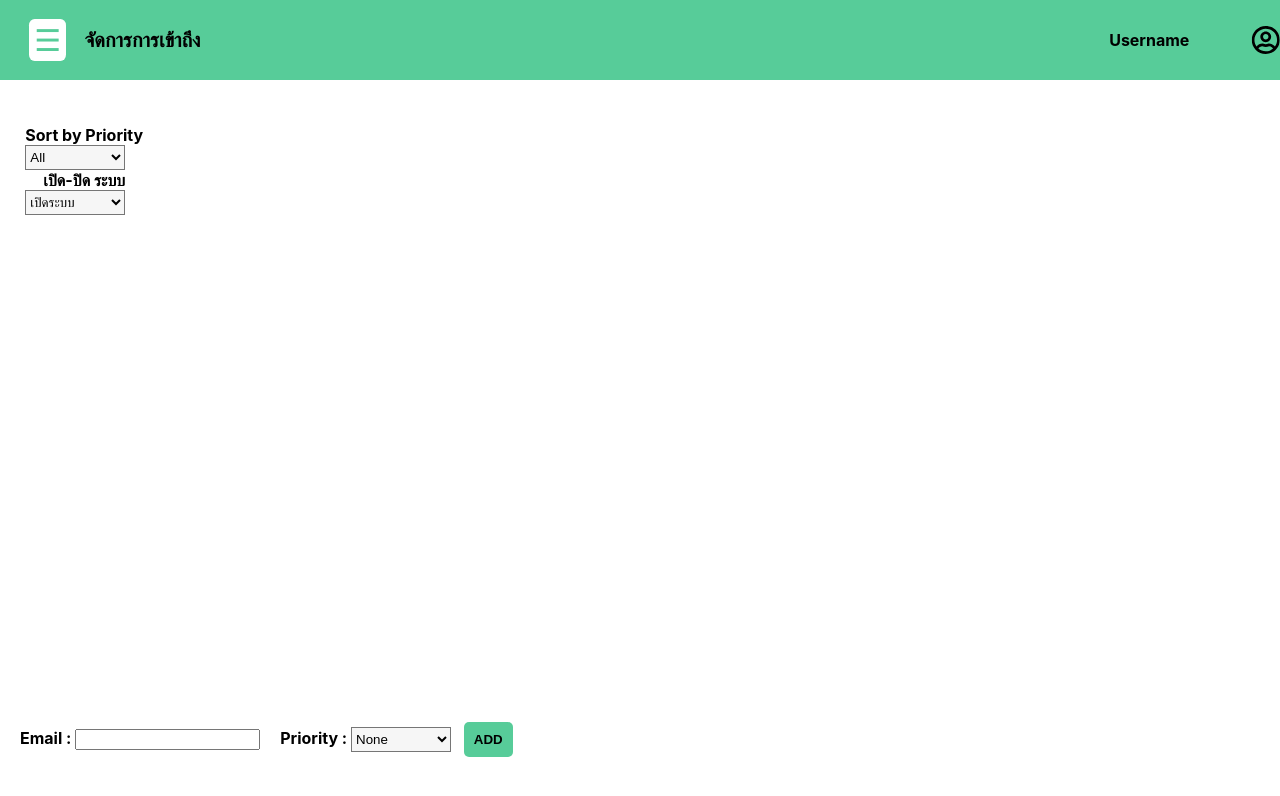
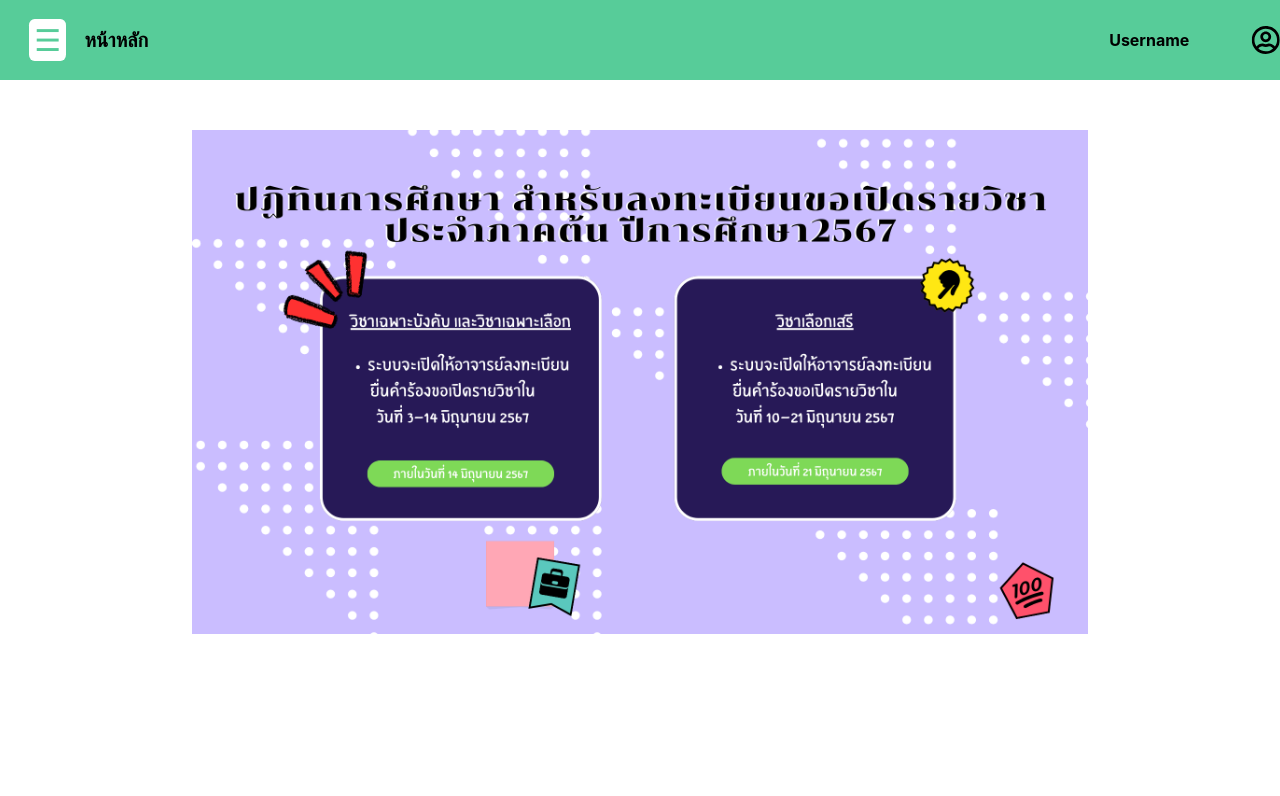
Before and after one commit to b6430300463/SE-Project, a React (Create React App) app: page / in a window 1280 px wide. Shown: the top 796 px of the page. Built offline with nearby package versions, Linux system fonts and the light colour scheme.

Commit message:
Test +backend

```diff
--- a/src/App.js
+++ b/src/App.js
@@ -12,7 +12,7 @@ function App() {
   return (
     <BrowserRouter>
       <Routes>
-        <Route index element={<Users/>}/>
+        <Route index element={<MainPage/>}/>
         <Route path="import" element={<Import/>} />
         <Route path="checksubject" element={<CheckSubject/>}/>
         <Route path="users" element={<Users/>}/>
```
